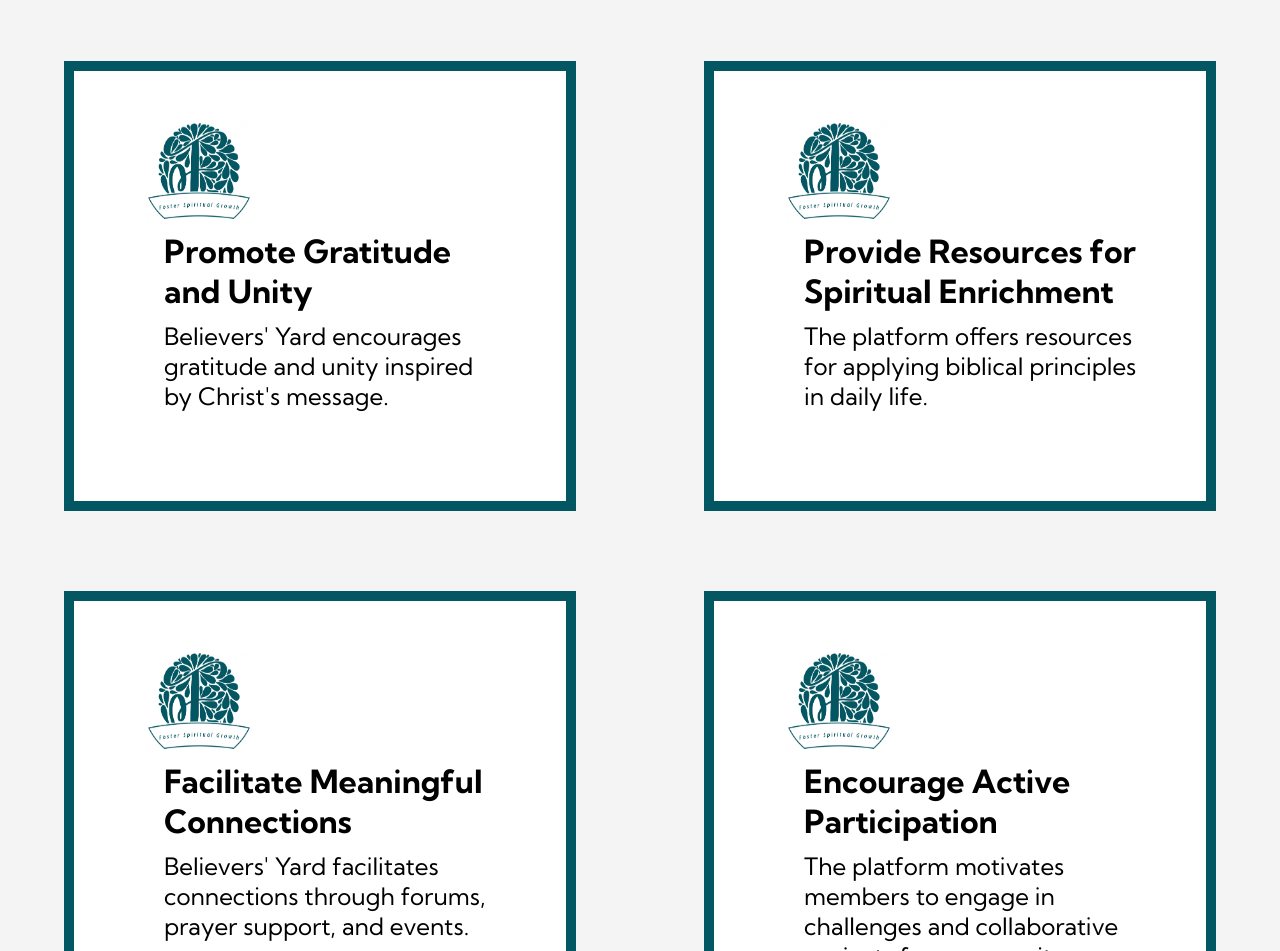
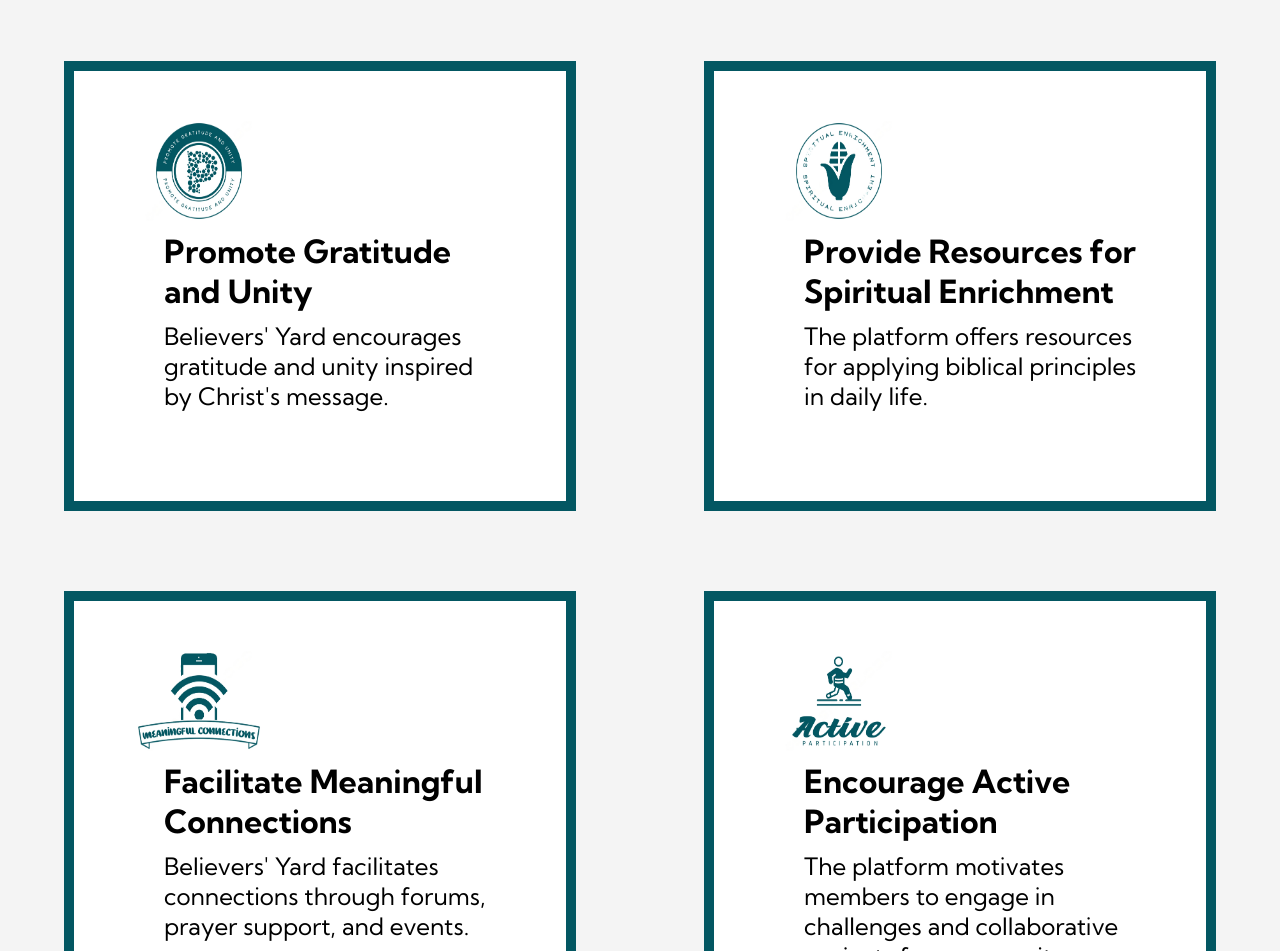
Before and after one commit to KingDavid2908/believers-yard, a plain HTML site: page index.html in a window 1280 px wide. Shown: the part 4820-5771 px from the top of the page. Drawn offline with Linux system fonts and the light colour scheme.

Commit message:
I completed adding icons to the objectives card.

```diff
--- a/index.html
+++ b/index.html
@@ -130,7 +130,7 @@
       <div class="card__deck">
             <div class="profile__card card">
               <div class="logo__container">
-                <img src="/objectives_logo/fostering-spiritual-growth.png" alt="fostering-spiritual-growth">
+                <img src="/objectives_logo/fostering-spiritual-growth.png" alt="Foster Spiritual Growth Logo">
               </div>
               <h2>Foster Spiritual Growth</h2>
               <p>
@@ -139,7 +139,7 @@
             </div>
             <div class="profile__card card">
               <div class="logo__container">
-                <img src="/objectives_logo/vibrant-community.png" alt="fostering-spiritual-growth">
+                <img src="/objectives_logo/vibrant-community.png" alt="Build a Vibrant Community Logo">
               </div>
               <h2>Build a Vibrant Community</h2>
               <p>
@@ -148,7 +148,7 @@
             </div>
             <div class="profile__card card">
               <div class="logo__container">
-                <img src="/objectives_logo/fostering-spiritual-growth.png" alt="fostering-spiritual-growth">
+                <img src="/objectives_logo/gratitude-and-unity.png" alt="Promote Gratitude and Unity Logo">
               </div>
               <h2>Promote Gratitude and Unity</h2>
               <p>
@@ -157,7 +157,7 @@
             </div>
             <div class="profile__card card">
               <div class="logo__container">
-                <img src="/objectives_logo/fostering-spiritual-growth.png" alt="fostering-spiritual-growth">
+                <img src="/objectives_logo/spiritual-enrichment.png" alt="Provide Resources for Spiritual Enrichment">
               </div>
               <h2>Provide Resources for Spiritual Enrichment</h2>
               <p>
@@ -166,7 +166,7 @@
             </div>
             <div class="profile__card card">
               <div class="logo__container">
-                <img src="/objectives_logo/fostering-spiritual-growth.png" alt="fostering-spiritual-growth">
+                <img src="/objectives_logo/meaningful-connection.png" alt="Facilitate Meaningful Connections Logo">
               </div>
               <h2>Facilitate Meaningful Connections</h2>
               <p>
@@ -175,7 +175,7 @@
             </div>
             <div class="profile__card card">
               <div class="logo__container">
-                <img src="/objectives_logo/fostering-spiritual-growth.png" alt="fostering-spiritual-growth">
+                <img src="/objectives_logo/active-participation.png" alt="Encourage Active Participation">
               </div>
               <h2>Encourage Active Participation</h2>
               <p>
--- a/styles.css
+++ b/styles.css
@@ -378,3 +378,15 @@ p {
   border-radius: 50%;
   margin: 0;
 }
+
+@media screen and (max-width: 960px) {
+  .objectives__container h2,
+  p {
+    margin: 10px;
+  }
+
+  .logo__container {
+    width: 75px;
+    height: 50px;
+  }
+}
```
Also changed, not shown: objectives_logo/active-participation.png (added), objectives_logo/gratitude-and-unity.png (added), objectives_logo/meaningful-connection.png (added), objectives_logo/spiritual-enrichment.png (added).
